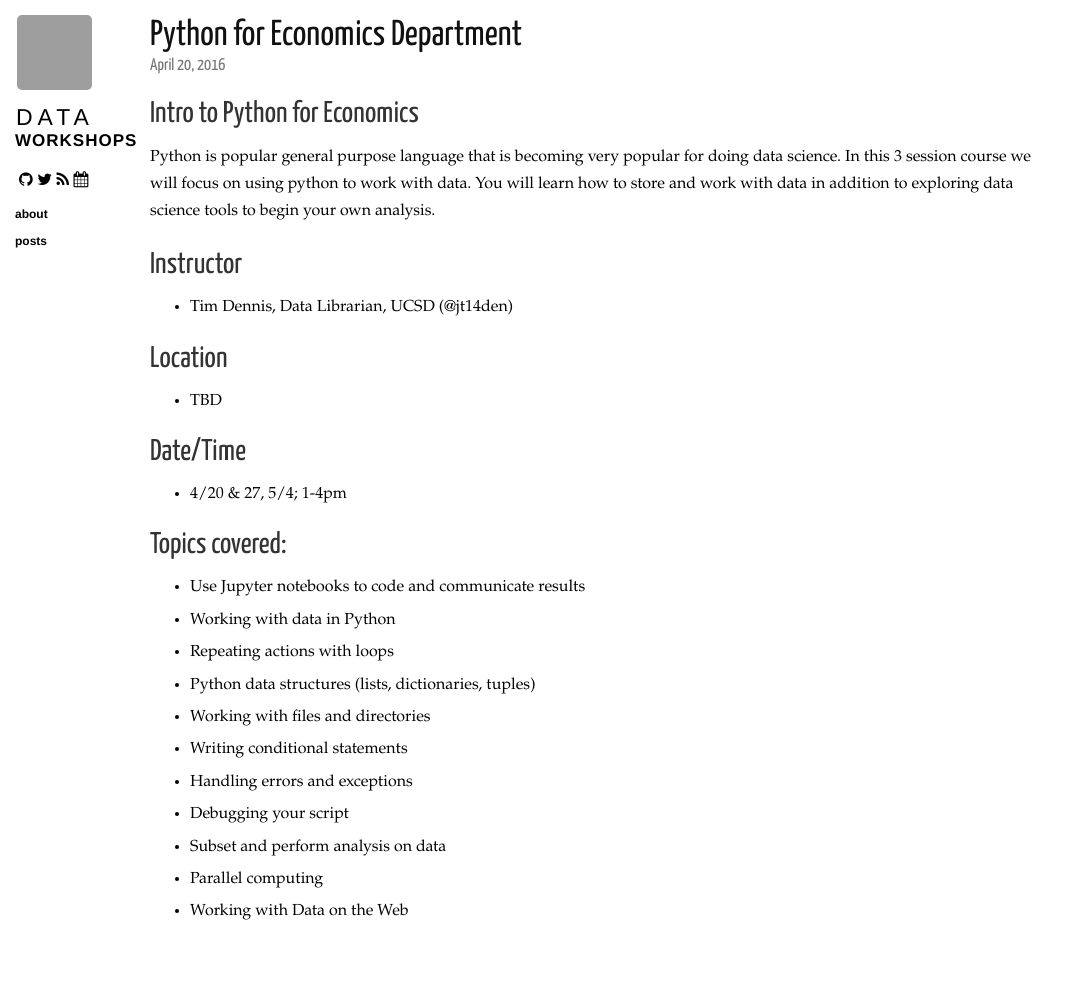
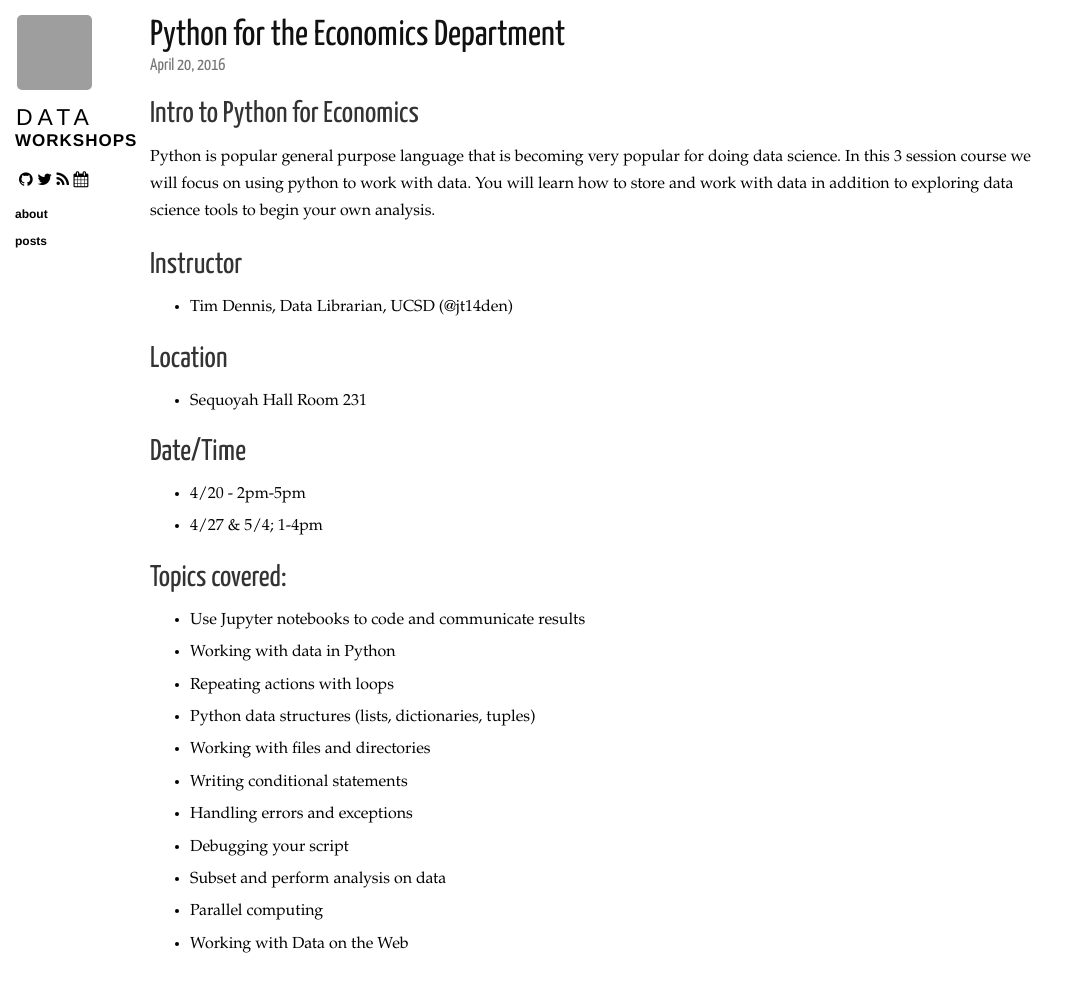
Before and after one commit to ucsdlib/workshops, a Jekyll site: the page built from _posts/2016-04-20-python-econ.markdown, in a window 1280 px wide. Shown: the whole page, without its empty margins (0-1079 px from the left). Built offline with Jekyll 4.4.1, drawn with Linux system fonts in a browser that asks for light colours; nearby versions of some CDN libraries; before the commit the page ends 973 px from its top, so only the background shows below that; grey boxes are pictures that could not be loaded.

Commit message:
adding dates

```diff
--- a/_posts/2016-04-20-python-econ.markdown
+++ b/_posts/2016-04-20-python-econ.markdown
@@ -1,6 +1,6 @@
 ---
 layout: post
-title: Python for Economics Department
+title: Python for the Economics Department
 category: posts econ python
 ---
 
@@ -14,11 +14,12 @@ Python is popular general purpose language that is becoming very popular for doi
 
 ## Location
 
-* TBD
+* Sequoyah Hall Room 231
 
 ## Date/Time
 
-* 4/20 & 27, 5/4; 1-4pm
+* 4/20 - 2pm-5pm
+* 4/27 & 5/4; 1-4pm
 
 ## Topics covered:
 
```
